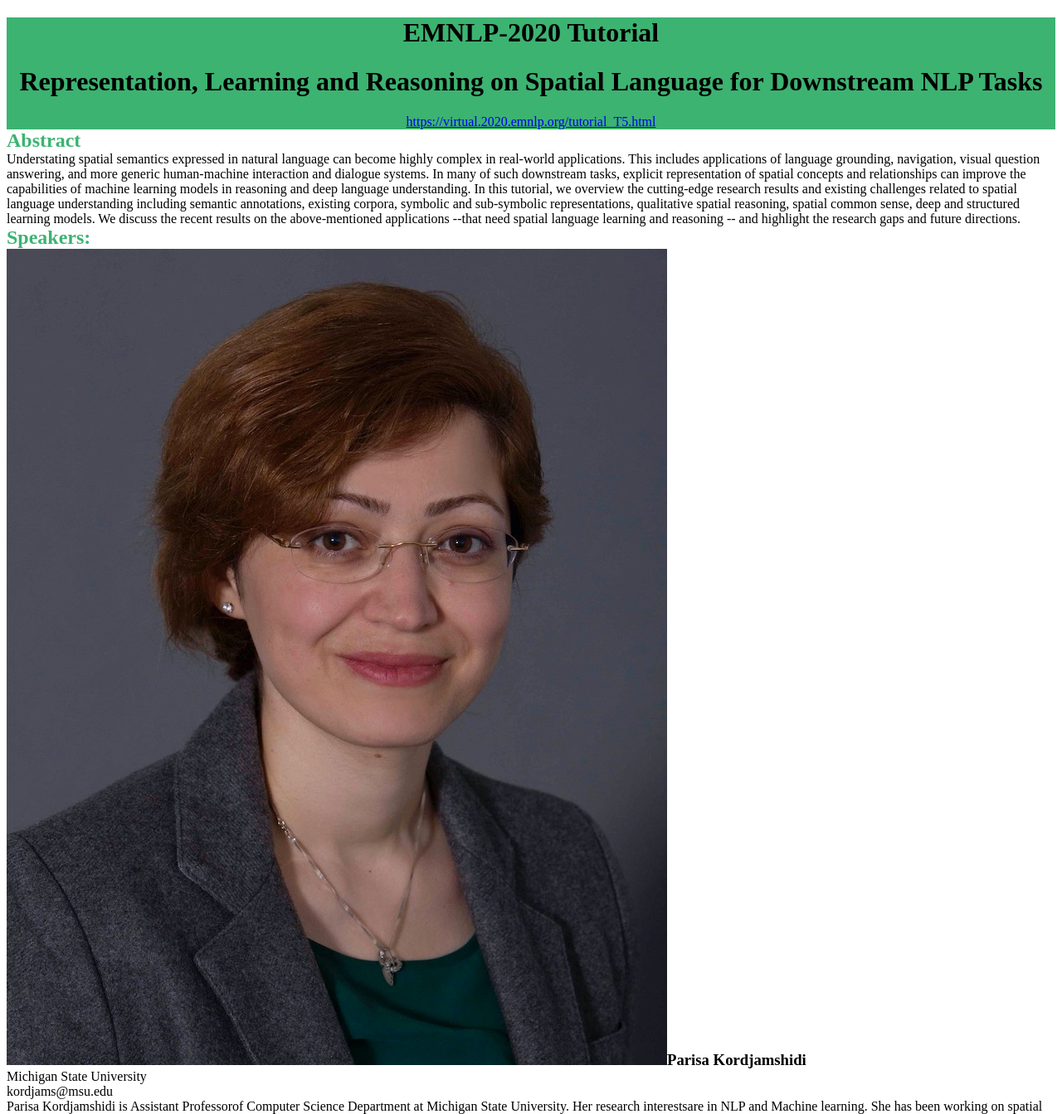
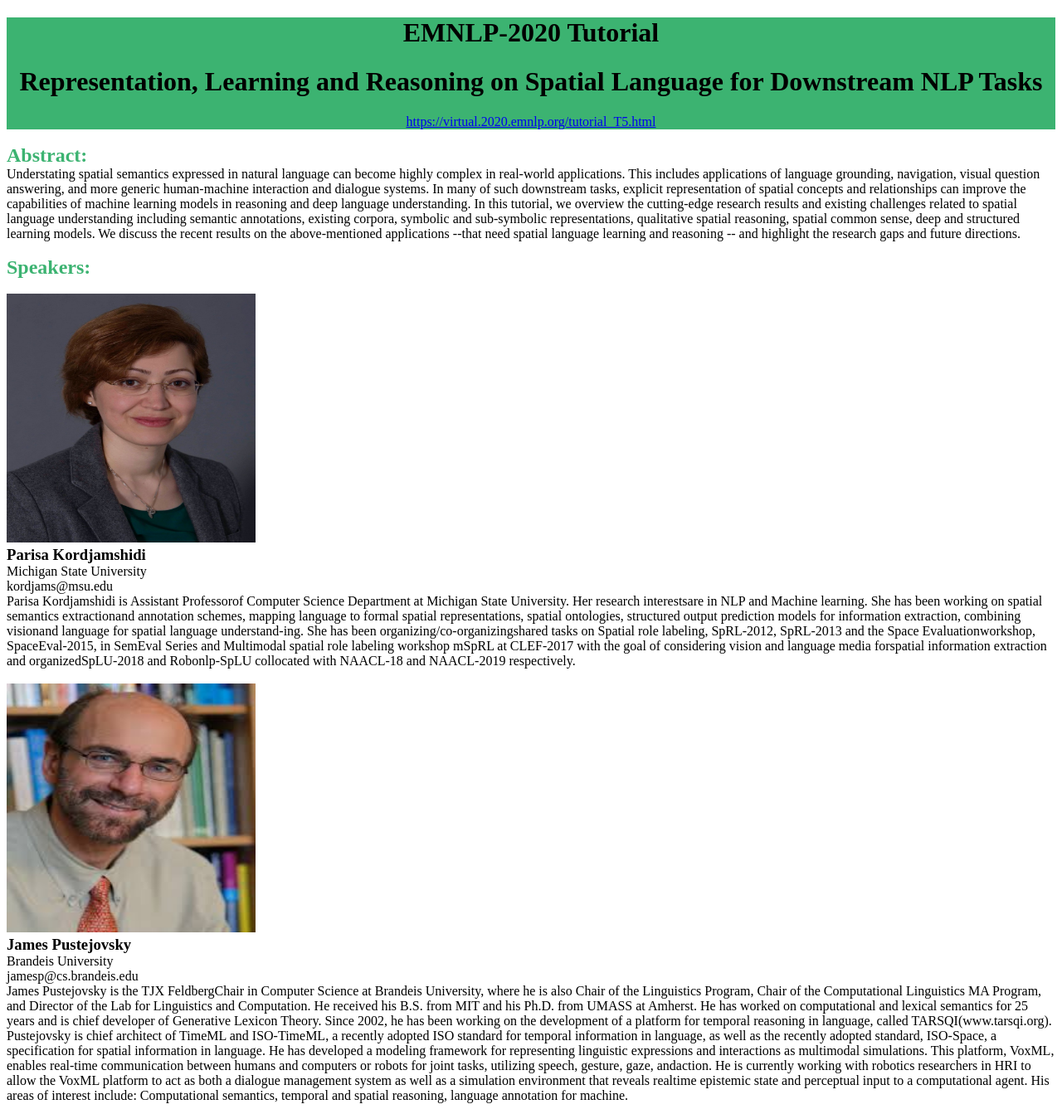
Before and after one commit to Spatial-Language-Tutorial/Spatial-Language-Tutorial.github.io, a plain HTML site: page index.html in a window 1280 px wide. Shown: the top 1343 px of the page at 83% size. Drawn offline with Linux system fonts and the light colour scheme.

Commit message:
Update index.html

```diff
--- a/index.html
+++ b/index.html
@@ -19,6 +19,9 @@ p{
 h3{
   margin: auto;
 }
+img{
+  height:300px;
+  width:300px;
 </style>
 <body>
 <div class="title">
@@ -26,18 +29,26 @@ h3{
   <h1>Representation, Learning and Reasoning on Spatial Language for Downstream NLP Tasks</h1>
   <p id="link"><a href="https://virtual.2020.emnlp.org/tutorial_T5.html">https://virtual.2020.emnlp.org/tutorial_T5.html</a></p>
 </div>
-<h2>Abstract</h2>
+<br>
+<h2>Abstract:</h2>
 <p>Understating spatial semantics expressed in natural language can become highly complex in real-world applications. This includes applications of language grounding, navigation, visual question answering, and more generic human-machine interaction and dialogue systems. In many of such downstream tasks, explicit representation of spatial concepts and relationships can improve the capabilities of machine learning models in reasoning and deep language understanding. In this tutorial, we overview the cutting-edge research results and existing challenges related to spatial language understanding including semantic annotations,  existing corpora, symbolic and sub-symbolic representations, qualitative spatial reasoning, spatial common sense, deep and structured learning models.  We discuss the recent results on the above-mentioned applications --that need spatial language learning and reasoning -- and highlight the research gaps and future directions.</p>
+<br>
 <h2>Speakers:</h2>
-<h3><img src="https://raw.githubusercontent.com/Spatial-Language-Tutorial/Spatial-Language-Tutorial.github.io/master/Photos_of_the_authors/DSC_2012_2.JPG">Parisa Kordjamshidi</h3>
+<br>
+<img src="https://raw.githubusercontent.com/Spatial-Language-Tutorial/Spatial-Language-Tutorial.github.io/master/Photos_of_the_authors/DSC_2012_2.JPG">
+<h3>Parisa Kordjamshidi</h3>
 <p>Michigan State University</p>
 <p>kordjams@msu.edu</p>
 <p>Parisa Kordjamshidi is Assistant Professorof Computer Science Department at Michigan State University.  Her research interestsare in NLP and Machine learning. She has been working on spatial semantics extractionand annotation schemes, mapping language to formal spatial representations, spatial ontologies, structured output prediction models for information extraction, combining visionand language for spatial language understand-ing. She has been organizing/co-organizingshared tasks on Spatial role labeling, SpRL-2012, SpRL-2013 and the Space Evaluationworkshop, SpaceEval-2015, in SemEval Series and Multimodal spatial role labeling workshop mSpRL at CLEF-2017 with the goal of considering  vision  and  language  media  forspatial information extraction and organizedSpLU-2018 and Robonlp-SpLU collocated with NAACL-18 and NAACL-2019 respectively.</p>
-<h3><img src="https://raw.githubusercontent.com/Spatial-Language-Tutorial/Spatial-Language-Tutorial.github.io/master/Photos_of_the_authors/James.jpg">James Pustejovsky</h3>
+<br>
+<img src="https://raw.githubusercontent.com/Spatial-Language-Tutorial/Spatial-Language-Tutorial.github.io/master/Photos_of_the_authors/James.jpg">
+<h3>James Pustejovsky</h3>
 <p>Brandeis University</p>
 <p>jamesp@cs.brandeis.edu</p>
 <p>James Pustejovsky is  the  TJX  FeldbergChair in Computer Science at Brandeis University,  where  he  is  also  Chair  of  the  Linguistics Program, Chair of the Computational Linguistics MA Program, and Director of the Lab for Linguistics and Computation. He received his B.S. from MIT and his Ph.D. from UMASS at Amherst. He has worked on computational and lexical semantics for 25 years and is chief developer of Generative Lexicon Theory. Since  2002, he has been working on the development of a platform for temporal reasoning in language, called TARSQI(www.tarsqi.org). Pustejovsky is chief architect of TimeML and ISO-TimeML, a recently adopted ISO standard for temporal information in language, as well as the recently adopted standard, ISO-Space, a specification for spatial information in language. He has developed a modeling framework for representing linguistic expressions and interactions as multimodal simulations. This platform, VoxML, enables real-time communication between humans and computers or robots for joint tasks, utilizing speech, gesture, gaze, andaction. He is currently working with robotics researchers in HRI to allow the VoxML platform to act as both a dialogue management system as well as a simulation environment that reveals realtime epistemic state and perceptual input to a computational agent. His areas of interest include: Computational semantics, temporal and spatial reasoning, language annotation for machine.</p>
-<h3><img src="https://raw.githubusercontent.com/Spatial-Language-Tutorial/Spatial-Language-Tutorial.github.io/master/Photos_of_the_authors/Sien.jpg">Marie-Francine Moens</h3>
+<br>
+<img src="https://raw.githubusercontent.com/Spatial-Language-Tutorial/Spatial-Language-Tutorial.github.io/master/Photos_of_the_authors/Sien.jpg">
+<h3>Marie-Francine Moens</h3>
 <p>KU Leuven</p>
 <p>sien.moens@cs.kuleuven.be</p>
 <p>Marie-Francine Moens is Full Professor at the Department of Computer Science, KU Leuven. She has a special interest in machine learning for natural language understanding and in grounding language in a visual context. She is holder of the prestiguous ERCAdvanced Grant CALCULUS (2018-2023) granted by the European Research Council on the topic of language understanding. She is currently associate editor of the journal IEEE Transactions on Pattern Analysis and Machine Intelligence (TPAMI). In 2011 and 2012 she was appointed as chair of the European Chapter of the Association for Computational Linguistics (EACL) and was a member of the executive board of the Association for Computational Linguistics (ACL). From 2014 till 2018 she was the scientific manager of the EU COST action iVL Net (The European Net-work on Integrating Vision and Language).</p>
```
